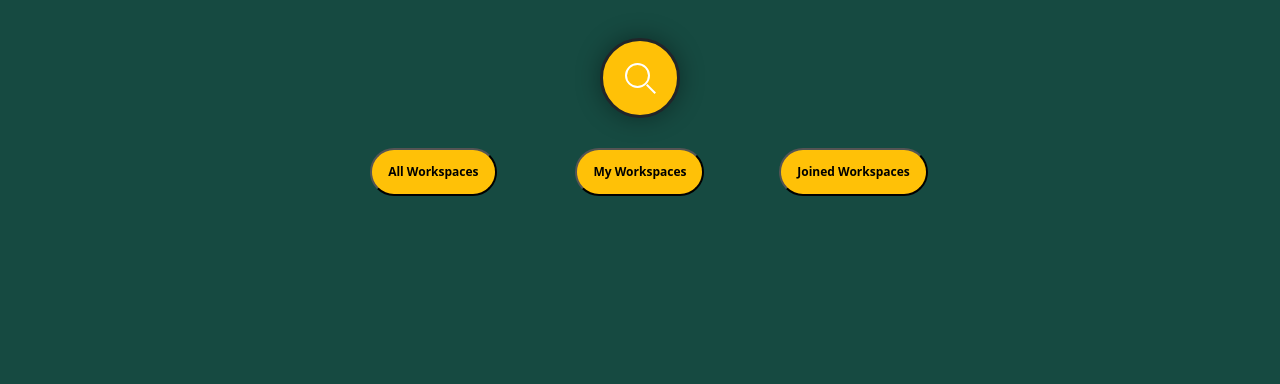
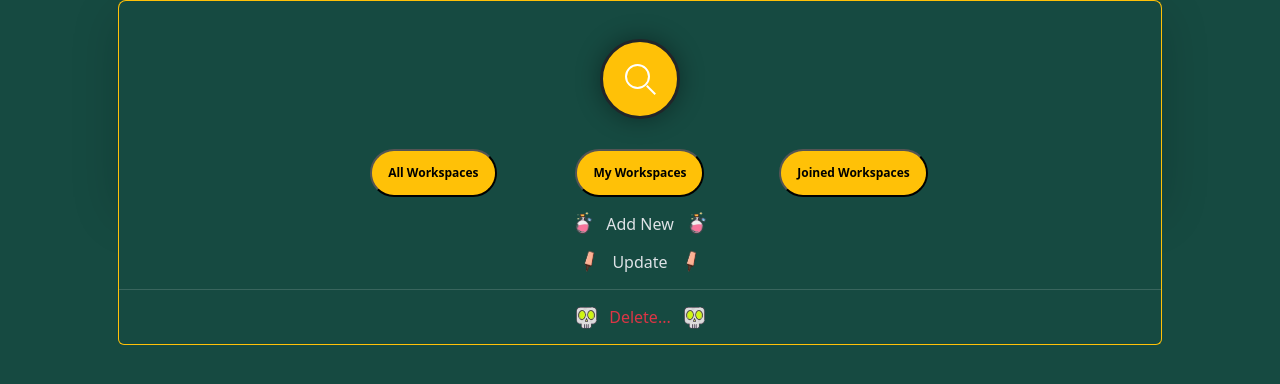
Before and after one commit to pksenpai/task-management-system, a Django app: page /workspace/own/ in a window 1280 px wide; the page is wider, and only the part inside the window is pictured. Shown: the part 78-462 px from the top of that part. Run offline with Django 4.2, Linux system fonts and the light colour scheme; the visitor is signed in with stand-in values (Sample User, id 1); data that the repository does not hold is empty; some libraries are stand-ins or nearby versions.

Commit message:
[dev][templates][views]: make an 'add new workspace' panel to workspace/own page

```diff
--- a/conf/urls.py
+++ b/conf/urls.py
@@ -33,4 +33,5 @@ urlpatterns = [
     path('workspace/', include('workspaces.urls')),  #WORKSPACE
     path('workspace/id/', include('tasks.urls')),    #TASKS
 
+    path("__debug__/", include("debug_toolbar.urls")),
 ] + static(settings.MEDIA_URL,document_root=settings.MEDIA_ROOT)
--- a/tasks/views.py
+++ b/tasks/views.py
@@ -31,6 +31,7 @@ def all_tasks(request, id):
     template = 'task_list.html'
     return render(request, template, context=context)
 
+@login_required
 def done_tasks(request, id):
     searched = request.GET.get('searched')
     tasks = Task.objects.filter(
@@ -57,6 +58,7 @@ def done_tasks(request, id):
     template = 'task_list.html'
     return render(request, template, context=context)
 
+@login_required
 def pending_tasks(request, id):
     searched = request.GET.get('searched')
     tasks = Task.objects.filter(
--- a/users/templates/login.html
+++ b/users/templates/login.html
@@ -21,6 +21,7 @@
             </div>
           </div>
         </div>
+        {{ form.username.errors }}
 
         <div class="col-12">
           <label for="password" class="form-label">Password</label>
@@ -30,6 +31,8 @@
               Your password is required.
             </div>
           </div>
+          {{ form.password.errors }}
+
           <div class="form-check">
               <input type="checkbox" class="form-check-input" id="exampleCheck1">
               <label class="form-check-label" for="exampleCheck1">show me</label>
--- a/users/templates/signup_success.html
+++ /dev/null
@@ -1,6 +0,0 @@
-<div class="container">
-    <div class="py-5 text-center">
-      <img class="d-block mx-auto mb-4" src="/docs/5.3/assets/brand/bootstrap-logo.svg" alt="" width="72" height="57">
-      <h2>Checkout form</h2>
-      <p class="lead">Below is an example form built entirely with Bootstrap’s form controls. Each required form group has a validation state that can be triggered by attempting to submit the form without completing it.</p>
-    </div>
--- /dev/null
+++ b/workspaces/forms.py
@@ -0,0 +1,76 @@
+from django import forms
+from .models import Workspace
+
+
+class AddNewWorkspaceForm(forms.ModelForm):
+
+    class Meta:
+        model = Workspace
+        fields = [
+            'name',
+            'description',
+            'public',
+            'category',
+            'tag',
+        ]
+
+    def __init__(self, *args, **kwargs):
+        super().__init__(*args, **kwargs)
+        self.fields['name'].widget.attrs.update({
+            'type': 'text',
+            'class': 'form-control',
+            'id': 'name',
+            'name': 'name',
+            'placeholder': 'Name...',
+            'required': '',
+        })
+        self.fields['description'].widget.attrs.update({
+            'type': 'text',
+            'class': 'form-control',
+            'id': 'description',
+            'name': 'description',
+            'placeholder': 'Workspace about...',
+            'required': '',
+        })
+        self.fields['category'].widget.attrs.update({
+            'type': 'text',
+            'class': 'form-control',
+            'id': 'category',
+            'name': 'category',
+        })
+        self.fields['tag'].widget.attrs.update({
+            'class': 'form-control',
+        })
+        self.fields['public'].widget.attrs.update({
+            'class': 'block me-auto'
+        })
+
+
+# class LoginForm(AuthenticationForm):
+
+#     class Meta:
+#         model = User
+#         fields = ['username', 'password',]
+#         # fields = '__all__'
+
+#     def __init__(self, *args, **kwargs):
+#         super().__init__(*args, **kwargs)
+#         self.fields['username'].widget.attrs.update({
+#             'type': 'text',
+#             'class': 'form-control',
+#             'id': 'username',
+#             'name': 'username',
+#             'placeholder': 'Username',
+#             'required': '',
+#             'data-key': 'jafar',
+#         })
+
+#         self.fields['password'].widget.attrs.update({
+#             'type': 'password',
+#             'class': 'form-control',
+#             'id': 'password',
+#             'name': 'password',
+#             'placeholder': 'Password',
+#             'required': '',
+#             'data-key': 'jafar',
+#         })
--- a/workspaces/templates/workspace_list.html
+++ b/workspaces/templates/workspace_list.html
@@ -3,32 +3,103 @@
 
 {% block header_setting %}
   <link rel="stylesheet" href="{% static 'search_bar.css' %}">
+  <link rel="stylesheet" href="{% static 'modal.css' %}">
 {% endblock %}
 {% block title %} WORKSPACE {% endblock %}
 
 {% block body %}
 <div class="container px-4 px-lg-5 mt-0">
-  <div class="text-center mb-0 d-flex flex-wrap align-items-center justify-content-center gap-2 py-5">
+  <div class="text-center shadow-lg rounded-top-3 border border-warning {{ style.mb }} {{ style.pb }} {{ style.bottom }} mb-0 d-flex flex-wrap align-items-center justify-content-center gap-2" style="background-color: rgb(22, 74, 65);">
 
-    <form class="mb-3" action="{% url 'workspaces:all' %}" role="search">
+    {% comment %} SEARCH BAR {% endcomment %}
+    <form class="mb-3 pt-5" action="{% url 'workspaces:all' %}" role="search">
       <div class="sb-animate">
         <input  name="searched" type="search" class="form-control-dark" placeholder="Search Here..." aria-label="Search">
         <div class="search"></div>
       </div>
     </form>
 
+    {% comment %} FILTER BAR {% endcomment %}
     <div class="row mt-3">
       <a class="text-decoration-none text-dark col-4 text-center" href="{% url "workspaces:all" %}">
         <button class="p-3 btn-lg btn-warning mx-4 badge text-bg-warning rounded-pill" type="button">All Workspaces</button>
       </a>
-      <a class="text-decoration-none text-dark col-4 text-center" href="{% url "workspaces:joined" %}">
+      <a class="text-decoration-none text-dark col-4 text-center" href="{% url "workspaces:own" %}">
         <button class="p-3 btn-lg btn-warning mx-4 badge text-bg-warning rounded-pill" type="button">My Workspaces</button>
       </a>
-      <a class="text-decoration-none text-dark col-4 text-center" href="{% url "workspaces:own" %}">
+      <a class="text-decoration-none text-dark col-4 text-center" href="{% url "workspaces:joined" %}">
         <button class="p-3 btn-lg btn-warning mx-4 badge text-bg-warning rounded-pill" type="button">Joined Workspaces</button>
       </a>
     </div>
   </div>
+
+  {% comment %} add-update-delete OPTIONS {% endcomment %}
+  {% if request.path == "/workspace/own/" %}
+  <ul class="dropdown-menu d-block rounded-top-0 position-static mb-4 mx-0 border-warning border-top-0 w-220px" data-bs-theme="dark" style="background-color: rgb(22, 74, 65);">
+    <li>
+      <a id="myButton" class="dropdown-item d-flex gap-2 align-items-center justify-content-center" href="#">
+        <img src="{% static "add.png" %}" width="30" height="30"/>
+        Add New
+        <img src="{% static "add.png" %}" width="30" height="30"/>
+      </a>
+    </li>
+    <li>
+      <a class="dropdown-item d-flex gap-2 align-items-center justify-content-center" href="#">
+        <img src="{% static "update.png" %}" width="30" height="30"/>
+        Update
+        <img src="{% static "update.png" %}" width="30" height="30"/>
+      </a>
+    </li>
+    <li><hr class="dropdown-divider"></li>
+    <li>
+      <a class="dropdown-item d-flex gap-2 align-items-center justify-content-center text-danger" href="#">
+        <img src="{% static "delete.png" %}" width="30" height="30"/>
+        Delete...
+        <img src="{% static "delete.png" %}" width="30" height="30"/>
+      </a>
+    </li>
+  </ul>
+  {% comment %} add-update-delete MODAL {% endcomment %}
+  <div id="myModal" class="modal align-content-center justify-content-center">
+    <div class="modal-content bg-dark">
+      <div class="text-white">
+        <h1>Add New Workspace</h1>
+        <form method=POST> {% csrf_token %}
+          <label class="form-label mt-3" for="name">Workspace Name</label>
+            {{ form.name }}
+
+            <label class="form-label mt-3" for="description">Description</label>
+            {{ form.description }}
+
+            <label class="form-label mt-3" for="category">Category</label>
+            {{ form.category }}
+
+            <label class="form-label mt-3" for="tag">Tags</label>
+            {{ form.tag }}
+
+            <label class="form-label mt-3" for="public">Public?</label>
+            {{ form.public }}
+
+          <br class="my-3">
+          <div class="text-start h3">
+            <button
+              class="py-2 px-3 btn-lg btn-warning badge text-bg-warning rounded-pill"
+              type="submit"> Add
+            </button>
+            <span class="close">
+              <button
+                class="py-2 px-3 btn-lg btn-warning badge text-bg-danger rounded-pill"
+                type="exit"> Cancel
+              </button>
+            </span>
+            {% comment %} <input class="bg-warning" type='submit' value='save'/> {% endcomment %}
+          </div>
+        </form>
+      </div>
+    </div>
+  </div>
+  {% endif %}
+  {% comment %} WORKSPACE CARD'S {% endcomment %}
   <div class="row gx-4 gx-lg-5 row-cols-2 row-cols-md-3 row-cols-xl-4 justify-content-center">
     {% for workspace in pws %}
     <div class="col mb-5">
@@ -48,7 +119,7 @@
               </div>
           </div>
           <div class="card-footer p-4 pt-0 border-top-0 bg-transparent">
-              <div class="text-center"><a class="btn btn-outline-warning mt-auto fw-custom px-5" href="{% url "tasks:list" workspace.id %}">JOIN</a></div>
+              <div class="text-center"><a class="btn btn-outline-warning mt-auto fw-custom px-5" href="{% url "tasks:all" workspace.id %}">JOIN</a></div>
           </div>
       </div>
     </div>
@@ -56,6 +127,22 @@
   </div>
 </div>
 <script>
+  var myButton = document.getElementById("myButton");
+  var myModal = document.getElementById("myModal");
+  var closeButton = document.getElementsByClassName("close")[0];
+
+  function openModal() {
+    myModal.style.display = "block";
+  }
+
+  function closeModal() {
+    myModal.style.display = "none";
+  }
+
+  myButton.addEventListener("click", openModal);
+  closeButton.addEventListener("click", closeModal);
+</script>
+{% comment %} <script>
   const basicAutocomplete = document.querySelector('search-autocomplete');
   const data = ['One', 'Two', 'Three', 'Four', 'Five'];
   const dataFilter = (value) => {
@@ -67,5 +154,5 @@
   new mdb.Autocomplete(basicAutocomplete, {
     filter: dataFilter
   });
-</script>
+</script> {% endcomment %}
 {% endblock %}
--- a/workspaces/urls.py
+++ b/workspaces/urls.py
@@ -6,9 +6,9 @@ app_name = 'workspaces'
 urlpatterns = [
     path('all/', all_workspace_list, name='all'),
     path('joined/', joined_workspace_list, name='joined'),
+    path('own/', own_workspace_list, name='own'),
 
-    path('own/', own_workspace_list, name='own'),
-    path('own/add/', add_workspace, name='add'),
-    path('own/update/', update_workspace, name='update'),
-    path('own/remove/', remove_workspace, name='remove'),
+    # path('own/add/', add_workspace, name='add'),
+    # path('own/update/', update_workspace, name='update'),
+    # path('own/remove/', remove_workspace, name='remove'),
 ]
--- a/workspaces/views.py
+++ b/workspaces/views.py
@@ -1,17 +1,23 @@
-from django.shortcuts import render, HttpResponse
+from django.shortcuts import render, HttpResponse, redirect, reverse
+from django.contrib.auth.decorators import login_required
 from django.db.models import Q
-from django.contrib.auth import authenticate, login, logout
-from django.contrib.auth.decorators import login_required
-from django.contrib.auth.forms import AuthenticationForm, UserCreationForm
-
+from django.contrib import messages
+from .forms import *
 from .models import *
 
 
 """\__________________________WORKSPACE__________________________/"""
 
+def public_ws_query():
+    return Workspace.objects.filter(public=True).order_by('-member_count')
+
 """\______________________ALL______________________/"""
 def all_workspace_list(request):
     searched = request.GET.get('searched')
+    style = {
+        'pb': 'pb-4',
+        'mb': 'mb-4',
+    }
     if searched:
         searched_workspaces = Workspace.objects.filter(
             Q(public=True),
@@ -20,13 +26,15 @@ def all_workspace_list(request):
             Q(category__title__icontains=searched)
         ).order_by('-member_count')
         context = {
+            'style': style,
             'pws': searched_workspaces
         }
 
     else:
-        public_workspaces = Workspace.objects.filter(public=True).order_by('-member_count')
+        public_workspaces = public_ws_query()
         context = {
-            'pws': public_workspaces
+            'style': style,
+            'pws': public_workspaces,
         }
 
     template = 'workspace_list.html'
@@ -36,27 +44,56 @@ def all_workspace_list(request):
 @login_required
 def joined_workspace_list(request):
 
-    joined_workspaces = Workspace.objects.filter(members__username=True).order_by('-member_count')
+    style = {
+        'pb': 'pb-4',
+        'mb': 'mb-4',
+    }
+    joined_workspaces = public_ws_query()
     context = {
-        'pws': joined_workspaces
+        'style': style,
+        'pws': joined_workspaces,
     }
     template = 'workspace_list.html'
     return render(request, template, context=context)
 
 """\______________________OWN______________________/"""
 @login_required
-def own_workspace_list(request):
-    public_workspaces = Workspace.objects.filter(public=True).order_by('-member_count') # add host field
+def own_workspace_list(request): # add host field
+    if request.method == "POST":
+        form = AddNewWorkspaceForm(request.POST or None)
+        if form.is_valid():
+            form.save()
+            messages.success(
+                request,
+                f'your Workspace created Successfully! :D'
+            )
+            return redirect(reverse('workspaces:own'))
+
+    style = {
+        'bottom': 'border-bottom-0',
+    }
+    public_workspaces =  public_ws_query()
+    form = AddNewWorkspaceForm() # Add new ws Form
     context = {
-        'pws': public_workspaces
+        'style': style,
+        'pws': public_workspaces,
+        'form': form,
     }
     template = 'workspace_list.html'
     return render(request, template, context=context)
 
-def search_workspace(request, title): ...
 
-@login_required
-def add_workspace(request): ...
+# @login_required
+# def add_workspace(request):
+#     form = AddNewWorkspaceForm(request.POST or None)
+#     if form.is_valid():
+#         form.save()
+
+#     context = {
+#         'form': form
+#     }
+#     template = 'workspace_list.html'
+#     return render(request, template, context)
 
 @login_required
 def update_workspace(request): ...
```
Also changed, not shown: conf/settings.py (+6 -1 lines), static/css/modal.css (added, +34 -0 lines), users/templates/signup2.html (deleted, +0 -20 lines), users/views.py (+7 -6 lines), static/images/add.png (added), static/images/add.svg (added), static/images/delete.png (added), static/images/delete.svg (added), static/images/update.png (added), static/images/update.svg (added), 1 other file.
